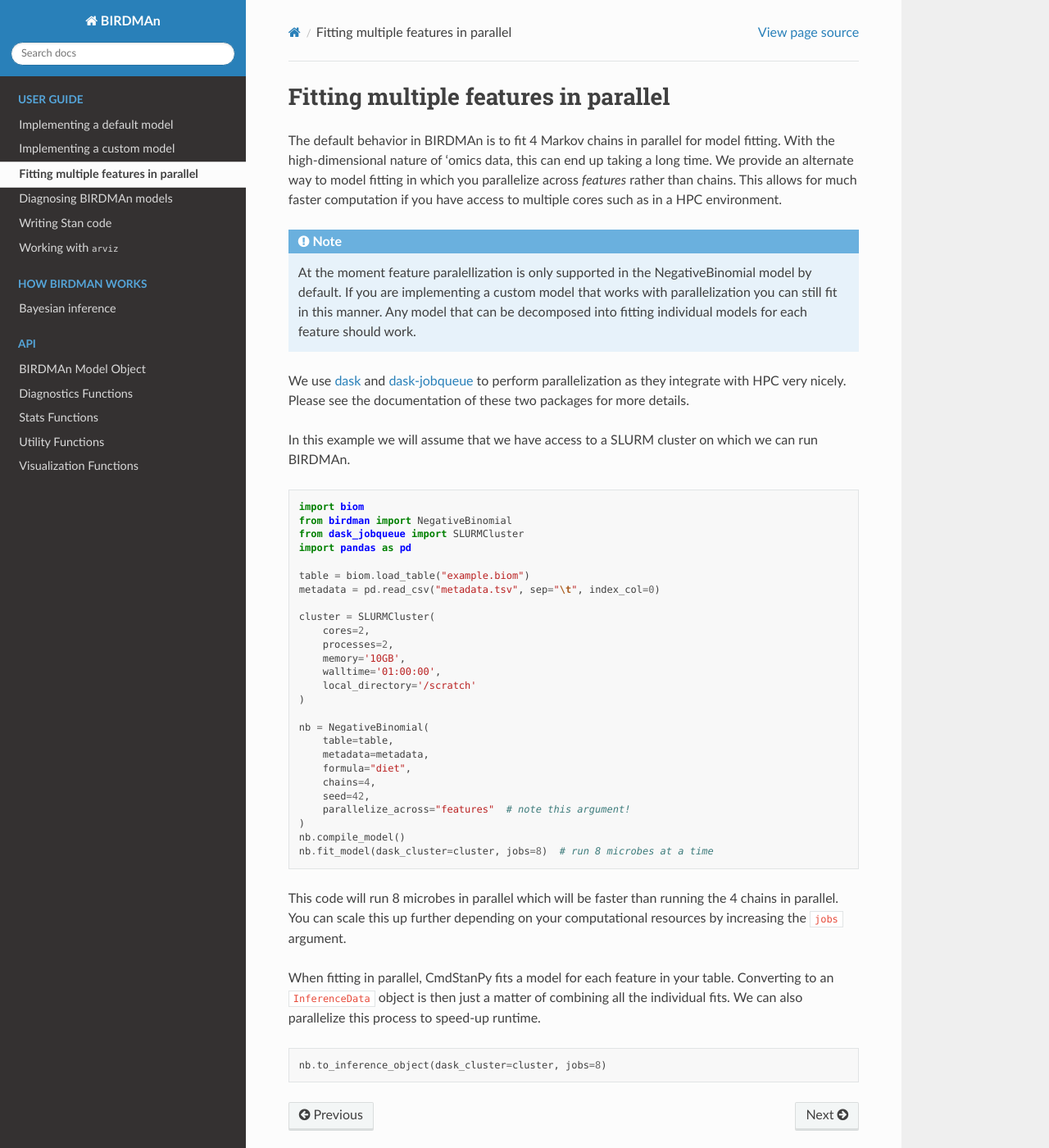
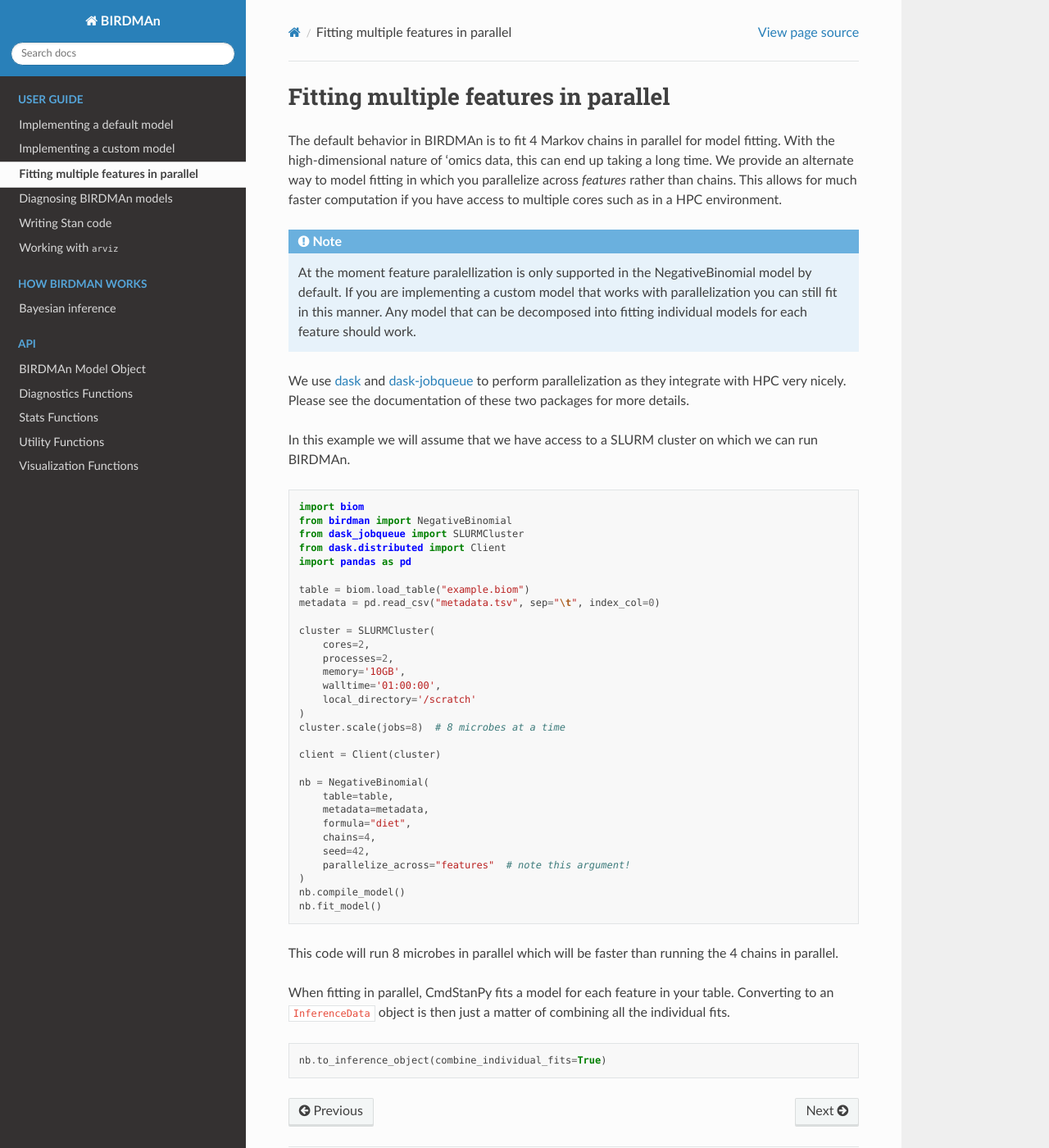
Before and after one commit to biocore/BIRDMAn, a Sphinx documentation site: the page built from docs/parallelization.rst, in a window 1280 px wide and 1400 px high. Shown: the whole window at 82% size. Built offline with Sphinx 7.4.7 and the Read the Docs theme 2.0.0, drawn with Linux system fonts in a browser that asks for light colours.

Commit message:
Update parallelization docs

```diff
--- a/docs/parallelization.rst
+++ b/docs/parallelization.rst
@@ -16,6 +16,7 @@ In this example we will assume that we have access to a SLURM cluster on which w
     import biom
     from birdman import NegativeBinomial
     from dask_jobqueue import SLURMCluster
+    from dask.distributed import Client
     import pandas as pd
 
     table = biom.load_table("example.biom")
@@ -28,6 +29,9 @@ In this example we will assume that we have access to a SLURM cluster on which w
         walltime='01:00:00',
         local_directory='/scratch'
     )
+    cluster.scale(jobs=8)  # 8 microbes at a time
+
+    client = Client(cluster)
 
     nb = NegativeBinomial(
         table=table,
@@ -38,12 +42,12 @@ In this example we will assume that we have access to a SLURM cluster on which w
         parallelize_across="features"  # note this argument!
     )
     nb.compile_model()
-    nb.fit_model(dask_cluster=cluster, jobs=8)  # run 8 microbes at a time
+    nb.fit_model()
 
-This code will run 8 microbes in parallel which will be faster than running the 4 chains in parallel. You can scale this up further depending on your computational resources by increasing the ``jobs`` argument.
+This code will run 8 microbes in parallel which will be faster than running the 4 chains in parallel.
 
-When fitting in parallel, CmdStanPy fits a model for each feature in your table. Converting to an ``InferenceData`` object is then just a matter of combining all the individual fits. We can also parallelize this process to speed-up runtime.
+When fitting in parallel, CmdStanPy fits a model for each feature in your table. Converting to an ``InferenceData`` object is then just a matter of combining all the individual fits.
 
 .. code-block:: python
 
-    nb.to_inference_object(dask_cluster=cluster, jobs=8)
+    nb.to_inference_object(combine_individual_fits=True)
```
